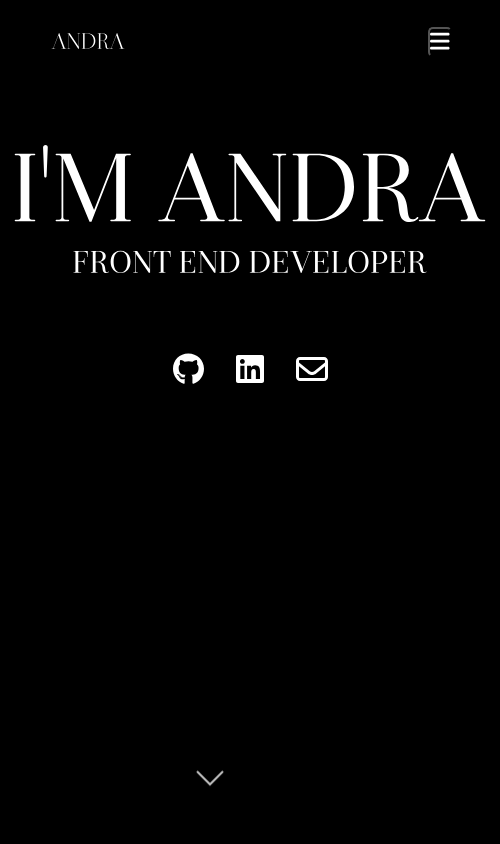
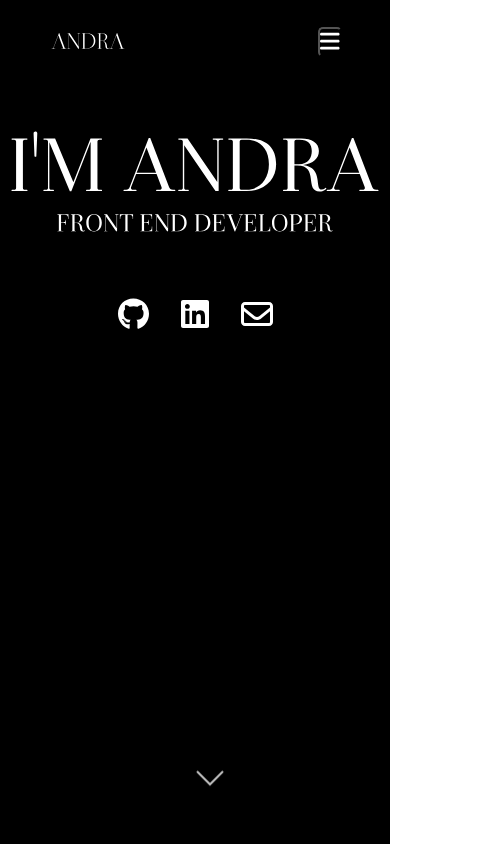
Before and after one commit to Aum-Andra/Portofolio, a Next.js app: page / in a window 390 px wide. Shown: the top 844 px of the page, 500 px wide, since content can reach past the window. Built offline with nearby package versions, Linux system fonts and the light colour scheme.

Commit message:
overflow

```diff
--- a/styles/globals.css
+++ b/styles/globals.css
@@ -369,7 +369,8 @@ footer p{
 /* responsive */
 @media only screen and (max-width: 800px) {
   body{
-    min-width: 500px;
+    width: 100%;
+    overflow-x: hidden;
   }
  nav{
    position: relative;
```
